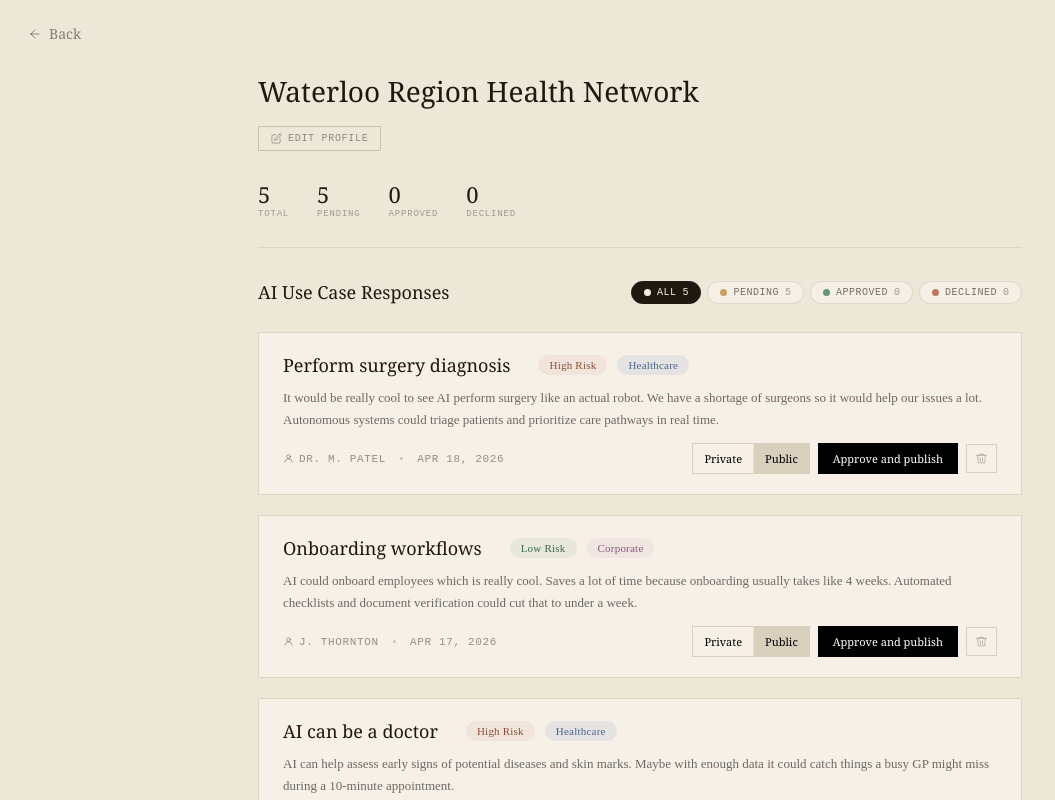
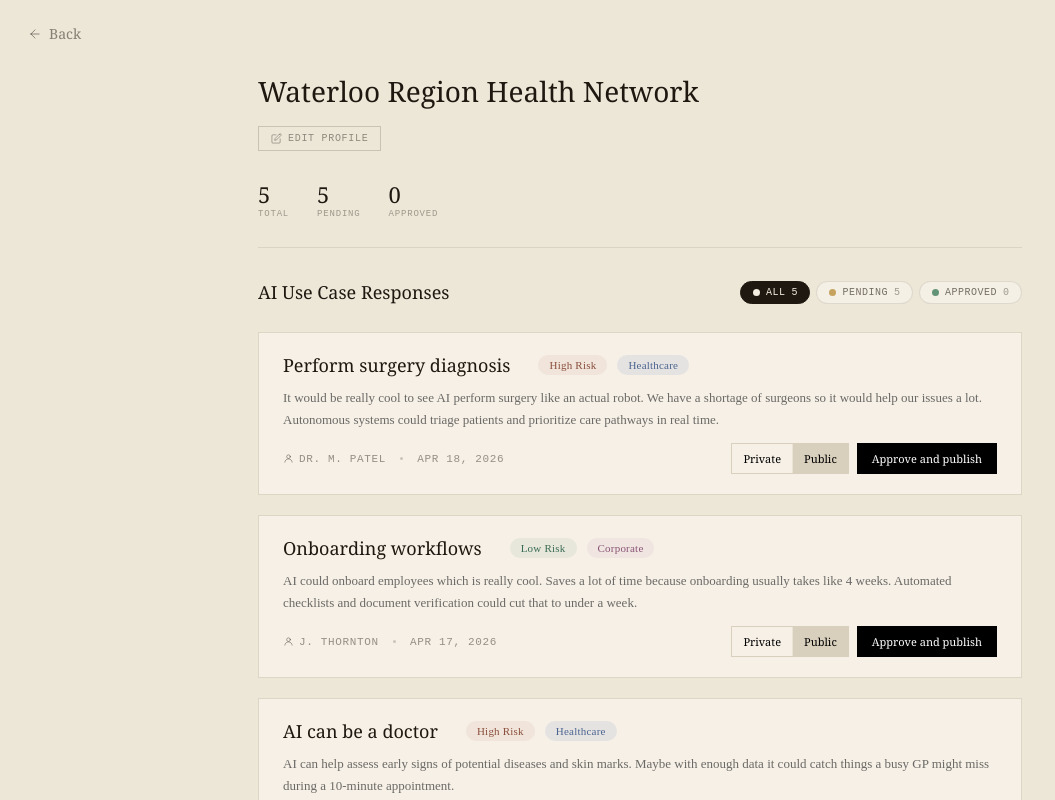
Before and after one commit to fiof25/visualize-ai-lit, a Next.js app: page /org in a window 1280 px wide. Shown: the whole page, without its empty margins (0-1055 px from the left). Built offline with nearby package versions, Linux system fonts and the light colour scheme; a web font is replaced by a local one.

Commit message:
QoL fixes

```diff
--- a/app/org/page.tsx
+++ b/app/org/page.tsx
@@ -4,8 +4,8 @@ import { useState } from 'react';
 import Link from 'next/link';
 
 type Visibility = 'private' | 'public';
-type Status = 'pending' | 'approved' | 'declined';
-type FilterTab = 'all' | 'pending' | 'approved' | 'declined';
+type Status = 'pending' | 'approved';
+type FilterTab = 'all' | 'pending' | 'approved';
 
 interface Story {
   id: number;
@@ -83,7 +83,6 @@ export default function OrgDashboard() {
     all:      STORIES.length,
     pending:  STORIES.filter(s => status[s.id] === 'pending').length,
     approved: STORIES.filter(s => status[s.id] === 'approved').length,
-    declined: STORIES.filter(s => status[s.id] === 'declined').length,
   };
 
   const visible = filter === 'all' ? STORIES : STORIES.filter(s => status[s.id] === filter);
@@ -127,7 +126,6 @@ export default function OrgDashboard() {
         /* Cards */
         .card-list { display: flex; flex-direction: column; gap: 20px; margin-top: 28px; }
         .story-card { display: flex; flex-direction: column; transition: opacity 0.4s; }
-        .story-card.declined { opacity: 0.45; }
         .card-body { background: #f6f0e7; border: 1px solid #ded6c4; padding: 20px 24px; display: flex; flex-direction: column; gap: 10px; }
         .story-card.approved .card-body { border-color: rgba(16,185,129,0.4); }
         .card-top { display: flex; align-items: center; gap: 28px; flex-wrap: wrap; }
@@ -140,18 +138,14 @@ export default function OrgDashboard() {
         .meta-dot { width: 3px; height: 3px; border-radius: 50%; background: rgba(30,24,16,0.2); }
         .status-badge { display: inline-flex; align-items: center; gap: 5px; font-size: 11px; padding: 3px 9px; border-radius: 38px; font-weight: 500; letter-spacing: 0.03em; }
         .status-badge.approved { background: rgba(16,185,129,0.12); color: #047857; }
-        .status-badge.declined { background: rgba(239,68,68,0.1); color: #b91c1c; }
 
         .card-controls-right { display: flex; align-items: center; gap: 8px; margin-left: auto; }
         .vis-toggle { display: flex; border: 0.5px solid #d8cfbc; overflow: hidden; }
         .vis-btn { padding: 7px 11px; font-size: 11px; font-family: 'Cactus Classical Serif', Georgia, serif; border: none; border-right: 0.5px solid #eae4d6; cursor: pointer; transition: background 0.18s; background: transparent; color: #000; white-space: nowrap; }
         .vis-btn:last-child { border-right: none; }
         .vis-btn.on { background: #d8cfbc; }
-        .vis-btn:disabled { cursor: default; opacity: 0.4; }
         .btn-approve { padding: 7px 14px; font-size: 11px; font-family: 'Cactus Classical Serif', Georgia, serif; background: #000; color: #fff; border: 0.5px solid #000; cursor: pointer; transition: opacity 0.18s; white-space: nowrap; }
         .btn-approve:hover { opacity: 0.85; }
-        .btn-decline { display: flex; align-items: center; justify-content: center; padding: 7px 8px; background: transparent; color: rgba(30,24,16,0.3); border: 0.5px solid #d8cfbc; cursor: pointer; transition: border-color 0.18s, color 0.18s; }
-        .btn-decline:hover { border-color: rgba(60,45,25,0.4); color: #b91c1c; }
         .btn-undo { padding: 7px 14px; font-size: 11px; font-family: 'Cactus Classical Serif', Georgia, serif; background: transparent; color: rgba(30,24,16,0.35); border: 0.5px dashed #d8cfbc; cursor: pointer; white-space: nowrap; }
 
         /* Empty */
@@ -189,10 +183,6 @@ export default function OrgDashboard() {
                 <span className="org-stat-value">{counts.approved}</span>
                 <span className="org-stat-label">Approved</span>
               </div>
-              <div className="org-stat">
-                <span className="org-stat-value">{counts.declined}</span>
-                <span className="org-stat-label">Declined</span>
-              </div>
             </div>
           </div>
 
@@ -204,7 +194,6 @@ export default function OrgDashboard() {
                 { key: 'all',      label: 'All',      swatch: '#1e1810' },
                 { key: 'pending',  label: 'Pending',  swatch: '#c6a25f' },
                 { key: 'approved', label: 'Approved', swatch: '#649478' },
-                { key: 'declined', label: 'Declined', swatch: '#be7662' },
               ] as { key: FilterTab; label: string; swatch: string }[]).map(({ key, label, swatch }) => (
                 <div
                   key={key}
@@ -227,7 +216,7 @@ export default function OrgDashboard() {
               const v = visibility[story.id];
               const risk = RISK_CONFIG[story.risk];
               return (
-                <div key={story.id} className={`story-card ${s !== 'pending' ? s : ''}`}>
+                <div key={story.id} className={`story-card ${s === 'approved' ? 'approved' : ''}`}>
                   <div className="card-body">
                     <div className="card-top">
                       <h3 className="card-title">{story.title}</h3>
@@ -246,25 +235,16 @@ export default function OrgDashboard() {
                       </span>
                       <span className="meta-dot" />
                       <span className="meta-author">{story.date}</span>
-                      {s !== 'pending' && (
-                        <span className={`status-badge ${s}`}>
-                          {s === 'approved' ? '✓ Published' : '✕ Declined'}
-                        </span>
+                      {s === 'approved' && (
+                        <span className="status-badge approved">✓ Published</span>
                       )}
                       <div className="card-controls-right">
                         <div className="vis-toggle">
-                          <button className={`vis-btn ${v === 'private' ? 'on' : ''}`} onClick={() => setVisibility(prev => ({ ...prev, [story.id]: 'private' }))} disabled={s === 'declined'}>Private</button>
-                          <button className={`vis-btn ${v === 'public' ? 'on' : ''}`} onClick={() => setVisibility(prev => ({ ...prev, [story.id]: 'public' }))} disabled={s === 'declined'}>Public</button>
+                          <button className={`vis-btn ${v === 'private' ? 'on' : ''}`} onClick={() => setVisibility(prev => ({ ...prev, [story.id]: 'private' }))}>Private</button>
+                          <button className={`vis-btn ${v === 'public' ? 'on' : ''}`} onClick={() => setVisibility(prev => ({ ...prev, [story.id]: 'public' }))}>Public</button>
                         </div>
                         {s === 'pending' ? (
-                          <>
-                            <button className="btn-approve" onClick={() => setStatus(prev => ({ ...prev, [story.id]: 'approved' }))}>Approve and publish</button>
-                            <button className="btn-decline" title="Decline" onClick={() => setStatus(prev => ({ ...prev, [story.id]: 'declined' }))}>
-                              <svg width="13" height="13" viewBox="0 0 24 24" fill="none" stroke="currentColor" strokeWidth="1.6" strokeLinecap="round" strokeLinejoin="round">
-                                <polyline points="3 6 5 6 21 6" /><path d="M19 6l-1 14H6L5 6" /><path d="M10 11v6M14 11v6" /><path d="M9 6V4h6v2" />
-                              </svg>
-                            </button>
-                          </>
+                          <button className="btn-approve" onClick={() => setStatus(prev => ({ ...prev, [story.id]: 'approved' }))}>Approve and publish</button>
                         ) : (
                           <button className="btn-undo" onClick={() => setStatus(prev => ({ ...prev, [story.id]: 'pending' }))}>Undo</button>
                         )}
--- a/app/page.tsx
+++ b/app/page.tsx
@@ -28,8 +28,9 @@ export default function Home() {
 
       <div id="story-panel">
         <div id="story-inner">
+          <button id="story-close">×</button>
+          <h2 id="story-title" />
           <div id="story-tags" />
-          <h2 id="story-title" />
           <p id="story-body" />
         </div>
       </div>
```
